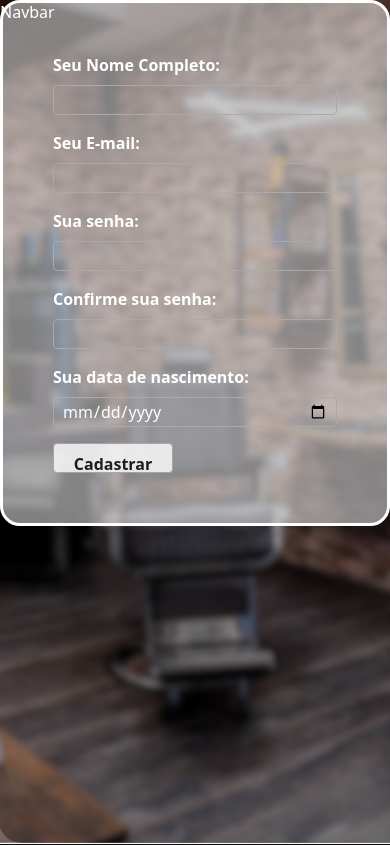
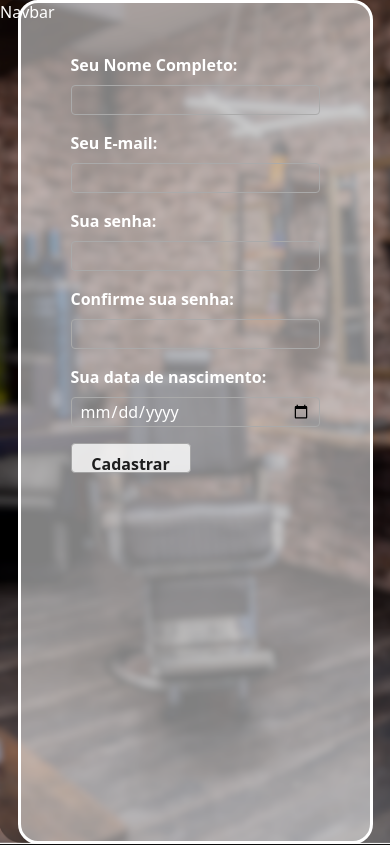
Before and after one commit to Amara-Siqueira/Projeto-Barbearia, a React (Vite) app: page /cadastro in a window 390 px wide. Shown: the top 845 px of the page. Built offline with nearby package versions, Linux system fonts and the light colour scheme.

Commit message:
atualizando responsividade

```diff
--- a/src/Routes/Cadastro.jsx
+++ b/src/Routes/Cadastro.jsx
@@ -46,7 +46,7 @@ export const Cadastro = () => {
 
   }
   return (
-    <div className={style.container}>
+    <div className={`${style.container}  grid grid-cols-1 sm:grid-cols-2 lg:grid-cols-4 gap-4`}>
 
     <form onSubmit={handlerSubmit} className={style.form}>
      {
--- a/src/Routes/Login.jsx
+++ b/src/Routes/Login.jsx
@@ -41,7 +41,7 @@ export const Login = () => {
   }
    }
   return (
-    <form className={style.Form}method='POST'>
+    <form className={`${style.Form } grid grid-cols-1 sm:grid-cols-2 lg:grid-cols-4 gap-4`}method='POST'>
    <div className={style.FormLogin}>
        <label>
           Seu email:
--- a/src/Routes/Selecionar_servicos.jsx
+++ b/src/Routes/Selecionar_servicos.jsx
@@ -26,7 +26,7 @@ export const Selecionar_servicos = () => {
   }, [url])
 
   return (
-    <div className={style.container}>
+    <div className={`${style.container}  grid grid-cols-1 sm:grid-cols-2 lg:grid-cols-4 gap-4`}>
       <div className={style.selectServicos}>
       {loading && <h1>Carregando...</h1>}
       {get && (
```
